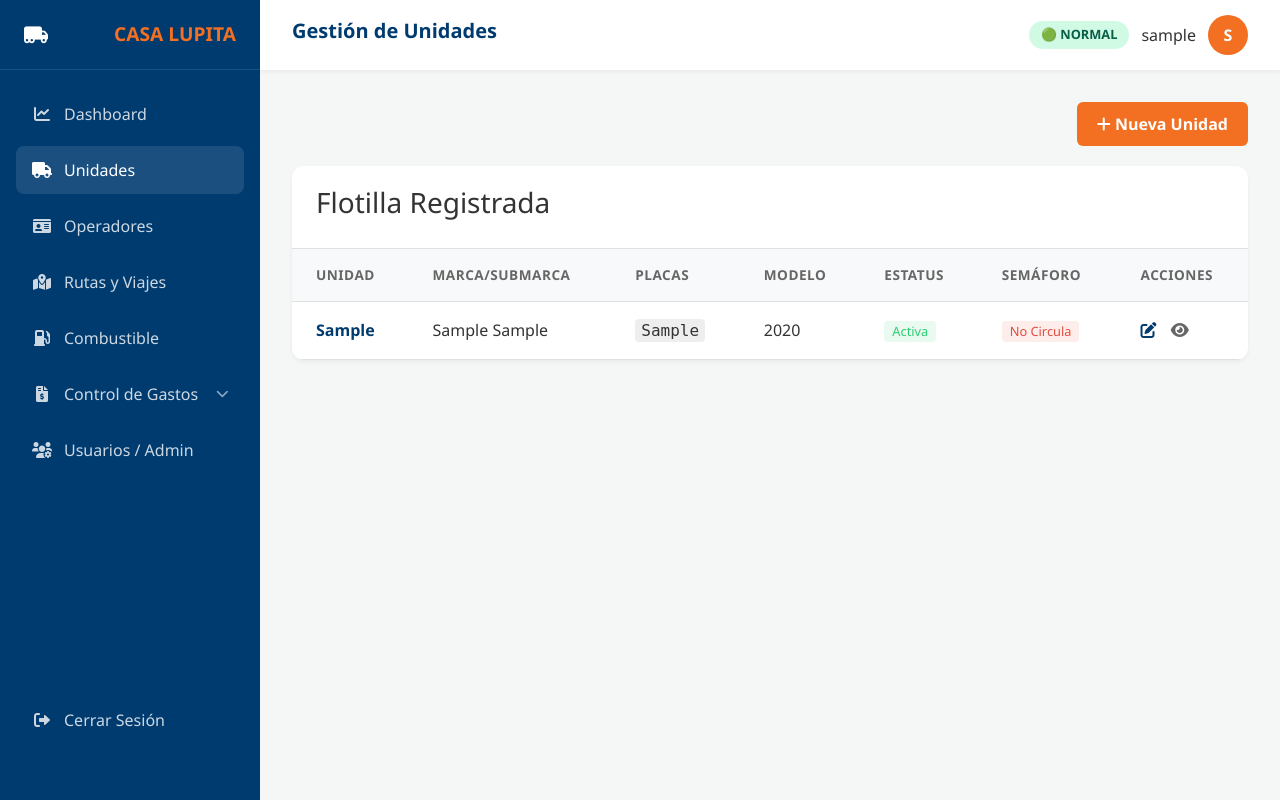
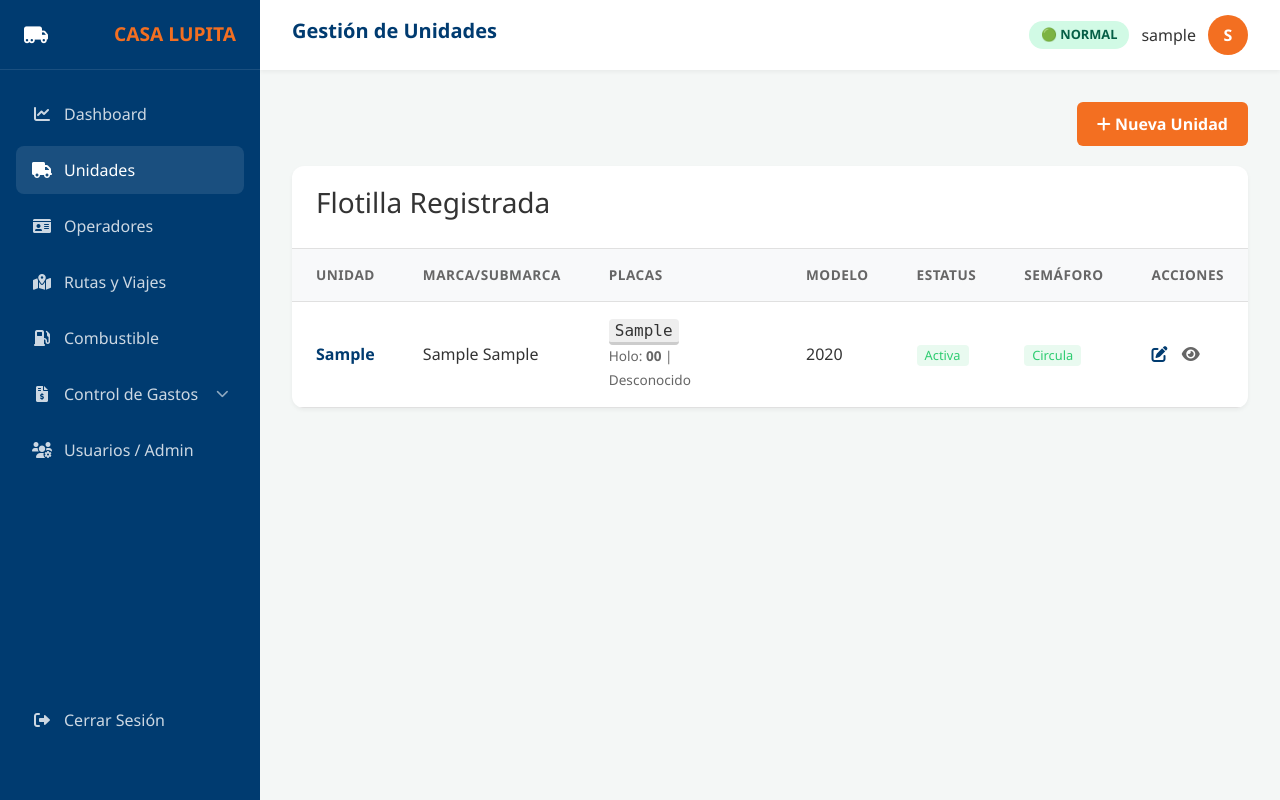
Before and after one commit to camarenassergio/New-App-Con-App-Android, a Django app: page /dashboard/unidades/ in a window 1280 px wide. Run offline with Django 5.2, Linux system fonts and the light colour scheme; a user stored in the database is signed in; tables that the repository leaves empty hold one stand-in row (values such as "Sample post").

Commit message:
[AUTO-HEALED] Fix falso positivo en panel de unidades y se agrega color de engomado web

```diff
--- a/dashboard/models.py
+++ b/dashboard/models.py
@@ -99,6 +99,17 @@ class Unidad(models.Model):
         if digito in [1, 2]: return "Verde"
         if digito in [9, 0]: return "Azul"
         return "Desconocido"
+
+    @property
+    def color_engomado_hex(self):
+        colores = {
+            "Amarillo": "#f1c40f",
+            "Rosa": "#e84393",
+            "Rojo": "#e74c3c",
+            "Verde": "#2ecc71",
+            "Azul": "#3498db"
+        }
+        return colores.get(self.color_engomado, "#ccc")
 
     @property
     def dia_no_circula(self):
--- a/templates/dashboard/unidad_list.html
+++ b/templates/dashboard/unidad_list.html
@@ -32,7 +32,10 @@
             <tr>
                 <td style="font-weight: bold; color: var(--primary-blue);">{{ unidad.nUnidad }}</td>
                 <td>{{ unidad.marca }} {{ unidad.submarca }}</td>
-                <td><span style="font-family: monospace; background: #eee; padding: 2px 6px; border-radius: 4px;">{{ unidad.placas }}</span></td>
+                <td>
+                    <span style="font-family: monospace; background: #eee; padding: 2px 6px; border-radius: 4px; border-bottom: 3px solid {{ unidad.color_engomado_hex }};">{{ unidad.placas }}</span>
+                    <br><small style="color: #666; font-size: 0.85em;">Holo: <strong>{{ unidad.holograma }}</strong> | {{ unidad.color_engomado }}</small>
+                </td>
                 <td>{{ unidad.modelo_anio }}</td>
                 <td>
                     {% if unidad.en_servicio %}
@@ -43,8 +46,8 @@
                 </td>
                 <td>
                     <!-- Alert Logic Preview -->
-                    {% if unidad.alerta_circulacion == '✅ CIRCULA' %}
-                        <span class="badge badge-success">Circula</span>
+                    {% if '✅' in unidad.alerta_circulacion %}
+                        <span class="badge badge-success" title="{{ unidad.alerta_circulacion }}">Circula</span>
                     {% else %}
                         <span class="badge badge-danger" title="{{ unidad.alerta_circulacion }}">No Circula</span>
                     {% endif %}
```
